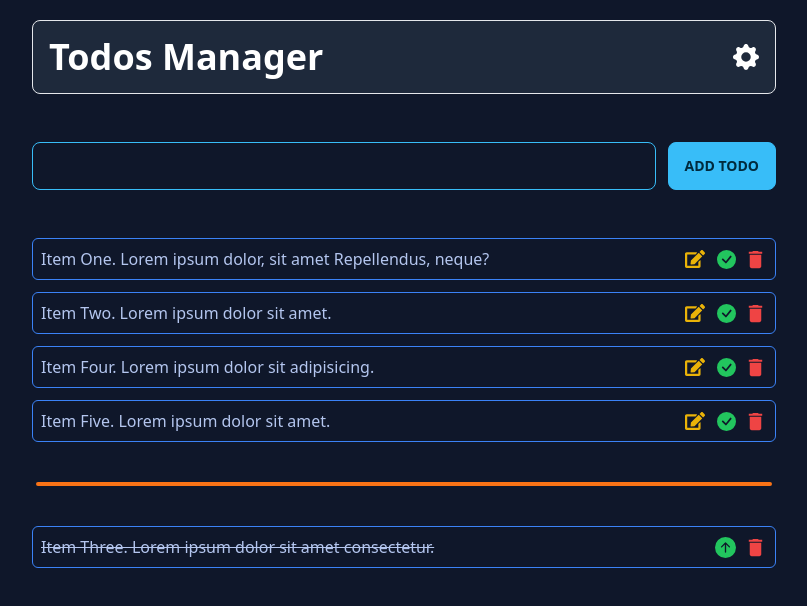
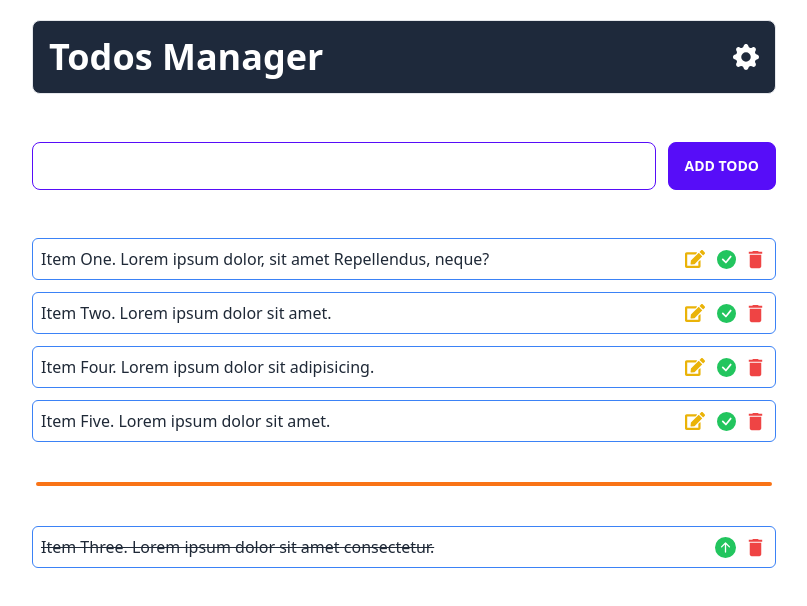
Before and after one commit to itzAmka/Task-Tarakar, a React (Vite) app: page / in a window 1280 px wide. Shown: the top 606 px of the page, without its empty margins (236-1043 px from the left). Built offline with nearby package versions, Linux system fonts and the light colour scheme; no server answers.

Commit message:
fix: theme changing bug

```diff
--- a/src/App.jsx
+++ b/src/App.jsx
@@ -17,7 +17,12 @@ import SignIn from './pages/sign-in';
 import SignUp from './pages/sign-up';
 import ForgotPassword from './pages/forgot-password';
 
+// helpers
+import { changeThemeMode } from './helpers/changeThemeMode';
+
 const App = () => {
+	changeThemeMode('selectedOptionTheme');
+
 	return (
 		<Router>
 			<TodosProvider>
--- /dev/null
+++ b/src/helpers/changeThemeMode.js
@@ -0,0 +1,5 @@
+export const changeThemeMode = themeMode => {
+	const dataTheme = document.querySelector('[data-theme]');
+	const currentTheme = dataTheme.attributes['data-theme'];
+	currentTheme.value = JSON.parse(localStorage.getItem(themeMode));
+};
```
